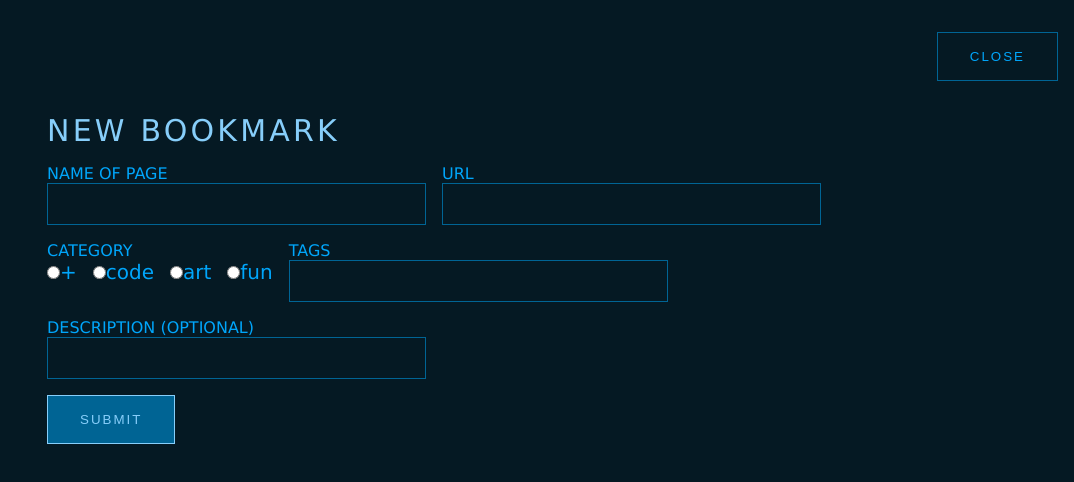
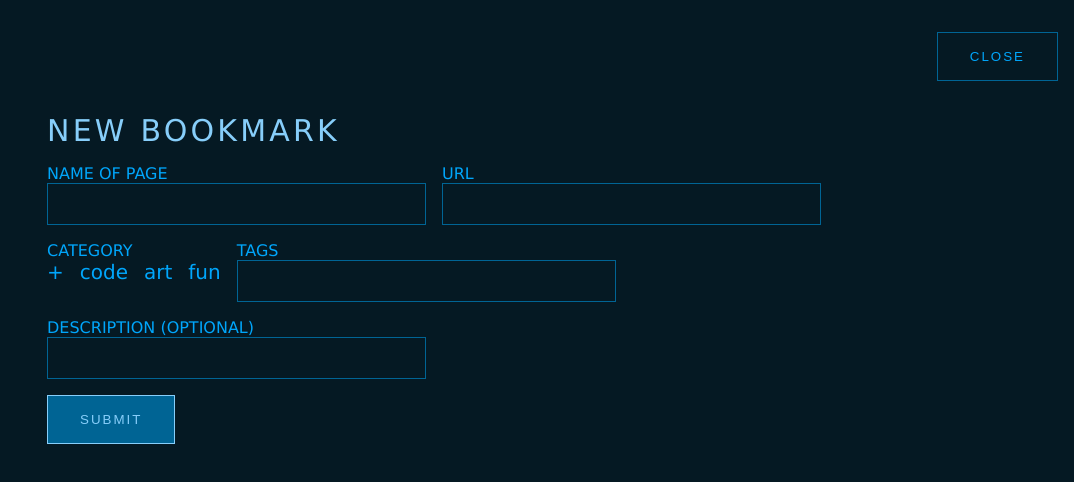
Before and after one commit to mistyb01/web-collector, a React (Create React App) app: page / in a window 1280 px wide. Both pictures are taken after a click on the button "ADD BOOKMARK". Shown: the top 482 px of the page, without its empty margins (206-1280 px from the left). Built offline with nearby package versions, Linux system fonts and the light colour scheme.

Commit message:
radio labels styled correctly!

```diff
--- a/src/AddBookmark.tsx
+++ b/src/AddBookmark.tsx
@@ -11,7 +11,7 @@ export const AddBookmark: React.FC<Props> = (props: Props) => {
 
     const [name, setName] = useState('');
     const [url, setUrl] = useState('');
-    const [category, setCategory] = useState('');
+    const [selectedCategory, setCategory] = useState('');
     const [tag, setTag] = useState('');
     const [description, setDescription] = useState('');
 
@@ -24,7 +24,7 @@ export const AddBookmark: React.FC<Props> = (props: Props) => {
             name: name,
             url: url,
             description: description,
-            category: category,
+            category: selectedCategory,
             tag: tag
         }
         props.handleAddToBookmarks(newBookmark);
@@ -56,14 +56,17 @@ export const AddBookmark: React.FC<Props> = (props: Props) => {
                     <label className='add-bookmark__label'>
                         <span>Category</span>
                         <div className='add-bookmark__category-options horizontal-space'>
-                            <label><input type="radio" name="category" value="new" checked={showCategoryInput} onChange={() => {setCategory(''); setShowCategoryInput(!showCategoryInput)}} />+</label>
+                            <label className="radio-label"><input type="radio" name="category" value="new" checked={showCategoryInput} onChange={() => {setCategory(''); setShowCategoryInput(!showCategoryInput)}} />
+                            +</label>
                             {props.categoryList.map((category) => {
                                 return (
-                                <label><input type="radio" name="category" value={category} onChange={(e) => {setShowCategoryInput(false); setCategory(e.target.value)}}/>{category}</label>
+                                    <label className="radio-label">
+                                    <input type="radio" name="category" value={category} onChange={(e) => {setShowCategoryInput(false); setCategory(e.target.value)}}/>
+                                    {category}</label>
                                 )
                             })}
                         </div>
-                        {showCategoryInput && <input type="text" value={category} onChange={(e) => setCategory(e.target.value)} />}
+                        {showCategoryInput && <input type="text" value={selectedCategory} onChange={(e) => setCategory(e.target.value)} />}
                     </label>
                     <label className='add-bookmark__label'>
                         <span>Tags</span>
--- a/src/index.css
+++ b/src/index.css
@@ -178,6 +178,17 @@ input[type=text]:focus {
   color: var(--highlight-color);
 }
 
+.radio-label { position: relative; }
+
+.radio-label input {
+  position: absolute;
+  opacity: 0;
+}
+
+.radio-label:focus-within {
+  outline: 1px solid orange;
+}
+
 .add-bookmark__label > * {
   display: block;
 }
```
